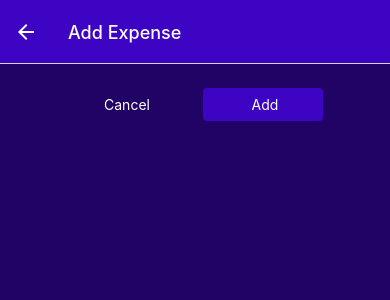
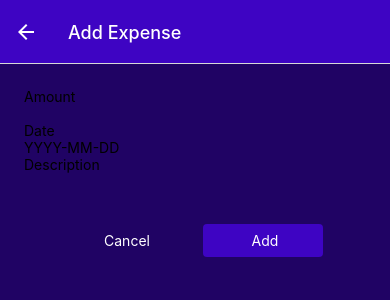
Before and after one commit to osaaroh/expense-tracker, a React Native app: screen /ManageExpense in a window 390 px wide. Shown: the top 300 px of the page. Built offline with nearby package versions, Linux system fonts and the light colour scheme.

Commit message:
Add TextInpu component

```diff
--- a/App.js
+++ b/App.js
@@ -54,7 +54,7 @@
 export default function App() {
   return (
     <>
-      <StatusBar style="auto" />
+      <StatusBar style="light" />
       <ExpensesContextProvider>
         <NavigationContainer>
           <Stack.Navigator screenOptions={{
--- /dev/null
+++ b/components/ManageExpense/ExpenseForm.js
@@ -0,0 +1,26 @@
+import { View } from "react-native"
+import Input from "./Input"
+
+function ExpenseForm() {
+    function amountChangedHandler(params) {
+
+    }
+    return  <View>
+        <Input label="Amount" textInputConfig={{
+            keyboardType: 'decimal-pad',
+            onChangeText: amountChangedHandler,
+        }}/>
+        <Input label="Date" textInputConfig={{
+            placeholder: 'YYYY-MM-DD',
+            maxLength: 10,
+            onChangeText: ()=>{}
+        }}/>
+        <Input label="Description" textInputConfig={{
+            multiline: true,
+            autoCapitalize: 'none'
+            // autoCorrect: false //set to true by default
+        }}/>
+    </View>
+}
+
+export default ExpenseForm
--- /dev/null
+++ b/components/ManageExpense/Input.js
@@ -0,0 +1,14 @@
+import React from 'react'
+import { Text, TextInput, View } from 'react-native'
+
+function Input({label, textInputConfig}) {
+  return (
+    <View>
+        <Text>{label}</Text>
+        <TextInput {...textInputConfig}/>
+    </View>
+
+  )
+}
+
+export default Input
--- a/screens/ManageExpense.js
+++ b/screens/ManageExpense.js
@@ -1,9 +1,10 @@
 import React, { useContext, useLayoutEffect } from 'react'
-import { StyleSheet, Text, View } from 'react-native'
+import { StyleSheet, Text, TextInput, View } from 'react-native'
 import IconButton from '../components/UI/IconButton';
 import { GlobalStyles } from '../constants/styles';
 import Button from '../components/UI/Button';
 import { ExpensesContext } from '../store/expenses-context';
+import ExpenseForm from '../components/ManageExpense/ExpenseForm';
 
 function ManageExpense({route, navigation}) {
 
@@ -47,6 +48,8 @@
 
   return (
     <View style={styles.container}>
+      <ExpenseForm />
+      <TextInput />
       <View style={styles.buttonContainer}>
         <Button style={styles.button} mode='flat' onPress={cancelHandler}>Cancel</Button>
         <Button style={styles.button} onPress={confirmHandler}> {isEditing ? 'Update': 'Add'}</Button>
```
